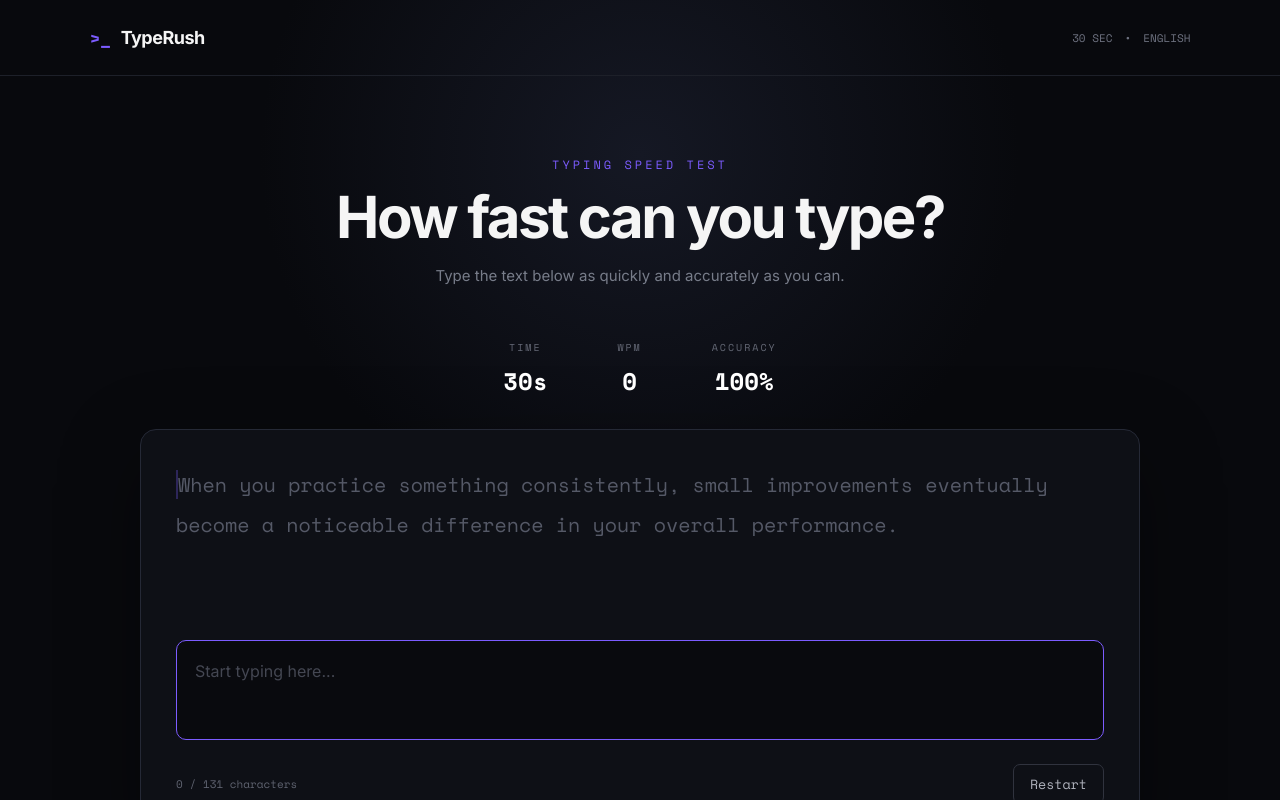
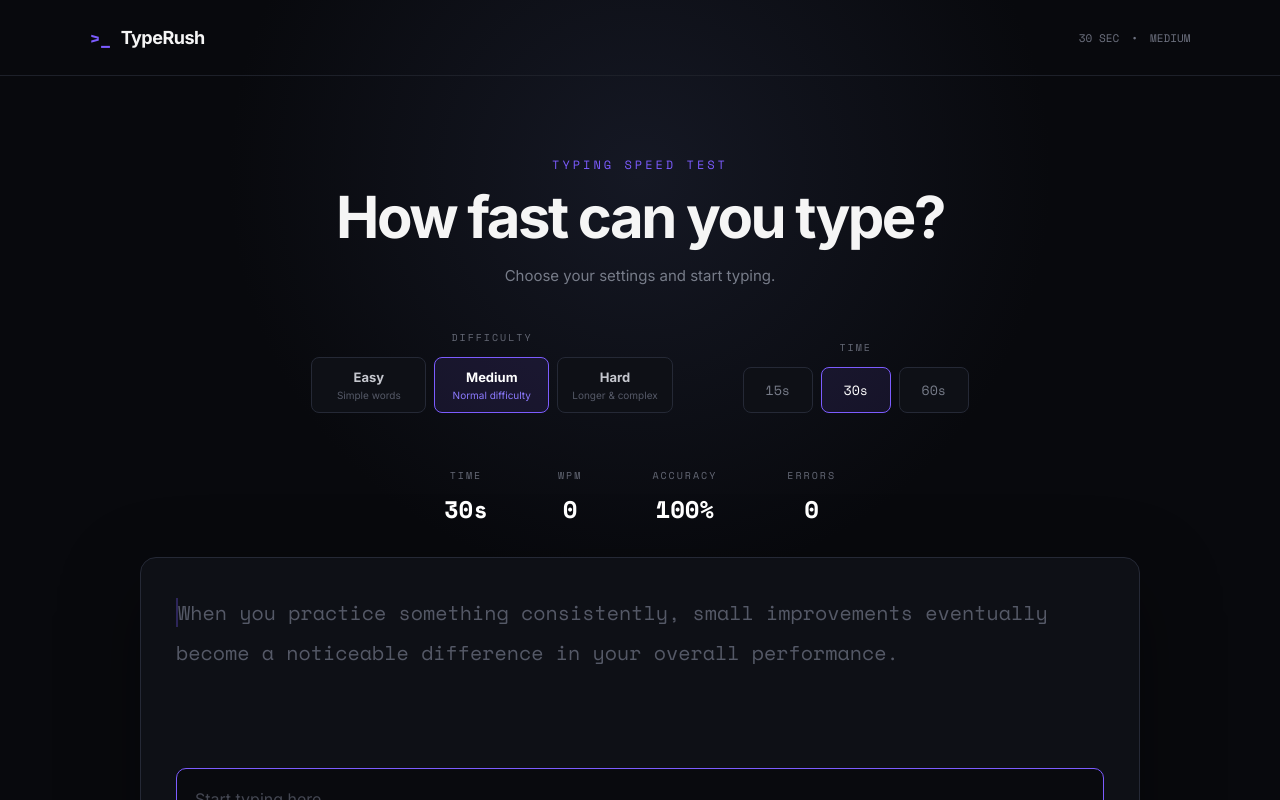
Before and after one commit to oiiiMansi/typing-speed-game, a React app: page / in a window 1280 px wide. Shown: the top 800 px of the page. Built offline with nearby package versions, Linux system fonts and the light colour scheme; the HTML template or start-up script is replaced by a standard one.

Commit message:
Add difficulty and timer selection

```diff
--- a/src/App.css
+++ b/src/App.css
@@ -282,3 +282,141 @@ footer {
     padding: 0 5%;
   }
 }
+
+/* SETTINGS */
+
+.settings {
+  display: flex;
+  justify-content: center;
+  align-items: flex-end;
+  gap: 70px;
+  margin: 45px 0 10px;
+}
+
+.setting-group {
+  display: flex;
+  flex-direction: column;
+  gap: 12px;
+}
+
+.setting-label {
+  color: #646875;
+  font-family: "Space Mono", monospace;
+  font-size: 10px;
+  letter-spacing: 2px;
+  text-align: center;
+}
+
+.options {
+  display: flex;
+  gap: 8px;
+}
+
+.option {
+  min-width: 115px;
+  padding: 11px 14px;
+  border: 1px solid #252936;
+  border-radius: 8px;
+  background: #0e1016;
+  color: #777c89;
+  cursor: pointer;
+  transition: 0.2s;
+}
+
+.option strong,
+.option small {
+  display: block;
+}
+
+.option strong {
+  color: #c5c7ce;
+  font-size: 13px;
+}
+
+.option small {
+  margin-top: 4px;
+  color: #555967;
+  font-size: 10px;
+}
+
+.option:hover {
+  border-color: #5550a0;
+}
+
+.option.active {
+  border-color: #7c5cff;
+  background: rgba(124, 92, 255, 0.1);
+}
+
+.option.active strong {
+  color: #fff;
+}
+
+.option.active small {
+  color: #8c7aff;
+}
+
+.time-options {
+  display: flex;
+  gap: 8px;
+}
+
+.time-option {
+  min-width: 70px;
+  padding: 12px 16px;
+  border: 1px solid #252936;
+  border-radius: 8px;
+  background: #0e1016;
+  color: #777c89;
+  cursor: pointer;
+  font-family: "Space Mono", monospace;
+  transition: 0.2s;
+}
+
+.time-option:hover {
+  border-color: #5550a0;
+}
+
+.time-option.active {
+  border-color: #7c5cff;
+  background: rgba(124, 92, 255, 0.1);
+  color: #fff;
+}
+
+/* UPDATED STATS */
+
+.stats {
+  flex-wrap: wrap;
+}
+
+/* MOBILE SETTINGS */
+
+@media (max-width: 700px) {
+  .settings {
+    flex-direction: column;
+    align-items: stretch;
+    gap: 25px;
+    margin: 35px 0 10px;
+  }
+
+  .options {
+    justify-content: center;
+  }
+
+  .option {
+    flex: 1;
+    min-width: 0;
+  }
+
+  .time-options {
+    justify-content: center;
+  }
+
+  .time-option {
+    flex: 1;
+  }
+
+  .stats {
+    gap: 22px;
+  }
+}
--- a/src/App.jsx
+++ b/src/App.jsx
@@ -2,8 +2,22 @@ import { useEffect, useState } from "react";
 import "./App.css";
 import { typingTexts } from "./data/texts";
 
+const TIME_OPTIONS = [15, 30, 60];
 
-const GAME_TIME = 30;
+const DIFFICULTIES = {
+  easy: {
+    label: "Easy",
+    description: "Simple words",
+  },
+  medium: {
+    label: "Medium",
+    description: "Normal difficulty",
+  },
+  hard: {
+    label: "Hard",
+    description: "Longer & complex",
+  },
+};
 
 const getRandomText = () => {
   const randomIndex = Math.floor(Math.random() * typingTexts.length);
@@ -13,7 +27,12 @@ const getRandomText = () => {
 function App() {
   const [input, setInput] = useState("");
   const [sampleText, setSampleText] = useState(getRandomText);
-  const [time, setTime] = useState(GAME_TIME);
+
+  const [selectedTime, setSelectedTime] = useState(30);
+  const [time, setTime] = useState(30);
+
+  const [difficulty, setDifficulty] = useState("medium");
+
   const [started, setStarted] = useState(false);
   const [finished, setFinished] = useState(false);
 
@@ -35,7 +54,7 @@ function App() {
     return () => clearInterval(timer);
   }, [started, finished, time]);
 
-  // Typing handler
+  // Start typing
   const handleChange = (event) => {
     if (finished) return;
 
@@ -47,16 +66,30 @@ function App() {
 
     setInput(value);
 
-    // Finish if the whole sentence is typed
     if (value.length >= sampleText.length) {
       setFinished(true);
     }
   };
 
+  // Change time
+  const handleTimeChange = (newTime) => {
+    if (started) return;
+
+    setSelectedTime(newTime);
+    setTime(newTime);
+  };
+
+  // Change difficulty
+  const handleDifficultyChange = (newDifficulty) => {
+    if (started) return;
+
+    setDifficulty(newDifficulty);
+  };
+
   // Restart
   const resetGame = () => {
     setInput("");
-  setTime(GAME_TIME);
+    setTime(selectedTime);
     setStarted(false);
     setFinished(false);
     setSampleText(getRandomText());
@@ -67,17 +100,20 @@ function App() {
     .split("")
     .filter((char, index) => char === sampleText[index]).length;
 
+  // Errors
+  const errors = input.length - correctCharacters;
+
   // Accuracy
   const accuracy =
     input.length > 0
       ? Math.round((correctCharacters / input.length) * 100)
       : 100;
 
-  // Words typed
+  // Words
   const words = input.trim() ? input.trim().split(/\s+/).length : 0;
 
   // Time used
-  const timeUsed = GAME_TIME - time;
+  const timeUsed = selectedTime - time;
 
   // WPM
   const wpm =
@@ -87,6 +123,7 @@ function App() {
 
   return (
     <main className="app">
+
       {/* HEADER */}
       <header className="header">
         <div className="logo">
@@ -95,9 +132,9 @@ function App() {
         </div>
 
         <div className="header-info">
-          <span>30 SEC</span>
+          <span>{selectedTime} SEC</span>
           <span>•</span>
-          <span>ENGLISH</span>
+          <span>{difficulty.toUpperCase()}</span>
         </div>
       </header>
 
@@ -116,9 +153,67 @@ function App() {
           <p className="subtitle">
             {finished
               ? "Here's how you performed."
-              : "Type the text below as quickly and accurately as you can."}
+              : "Choose your settings and start typing."}
           </p>
         </div>
+
+        {/* SETTINGS */}
+        {!started && !finished && (
+          <div className="settings">
+
+            <div className="setting-group">
+              <span className="setting-label">
+                DIFFICULTY
+              </span>
+
+              <div className="options">
+                {Object.entries(DIFFICULTIES).map(
+                  ([key, value]) => (
+                    <button
+                      key={key}
+                      className={
+                        difficulty === key
+                          ? "option active"
+                          : "option"
+                      }
+                      onClick={() =>
+                        handleDifficultyChange(key)
+                      }
+                    >
+                      <strong>{value.label}</strong>
+                      <small>{value.description}</small>
+                    </button>
+                  )
+                )}
+              </div>
+            </div>
+
+            <div className="setting-group">
+              <span className="setting-label">
+                TIME
+              </span>
+
+              <div className="time-options">
+                {TIME_OPTIONS.map((option) => (
+                  <button
+                    key={option}
+                    className={
+                      selectedTime === option
+                        ? "time-option active"
+                        : "time-option"
+                    }
+                    onClick={() =>
+                      handleTimeChange(option)
+                    }
+                  >
+                    {option}s
+                  </button>
+                ))}
+              </div>
+            </div>
+
+          </div>
+        )}
 
         {/* STATS */}
         <div className="stats">
@@ -138,6 +233,11 @@ function App() {
             <strong>{accuracy}%</strong>
           </div>
 
+          <div className="stat">
+            <span>ERRORS</span>
+            <strong>{errors}</strong>
+          </div>
+
         </div>
 
         {/* TYPING CARD */}
@@ -155,7 +255,10 @@ function App() {
                     : "incorrect";
               }
 
-              if (index === input.length && !finished) {
+              if (
+                index === input.length &&
+                !finished
+              ) {
                 className = "current";
               }
 
@@ -175,7 +278,7 @@ function App() {
             onChange={handleChange}
             placeholder={
               finished
-                ? "Test finished — click Restart to try again."
+                ? "Test finished — click Restart."
                 : "Start typing here..."
             }
             spellCheck="false"
@@ -203,7 +306,7 @@ function App() {
 
           <p>
             {finished
-              ? `You typed ${words} words with ${accuracy}% accuracy.`
+              ? `You typed ${words} words with ${accuracy}% accuracy and made ${errors} errors.`
               : "Focus on accuracy first. Speed will come naturally."}
           </p>
         </div>
```
Lines whose indentation alone changed are shown as unchanged.
